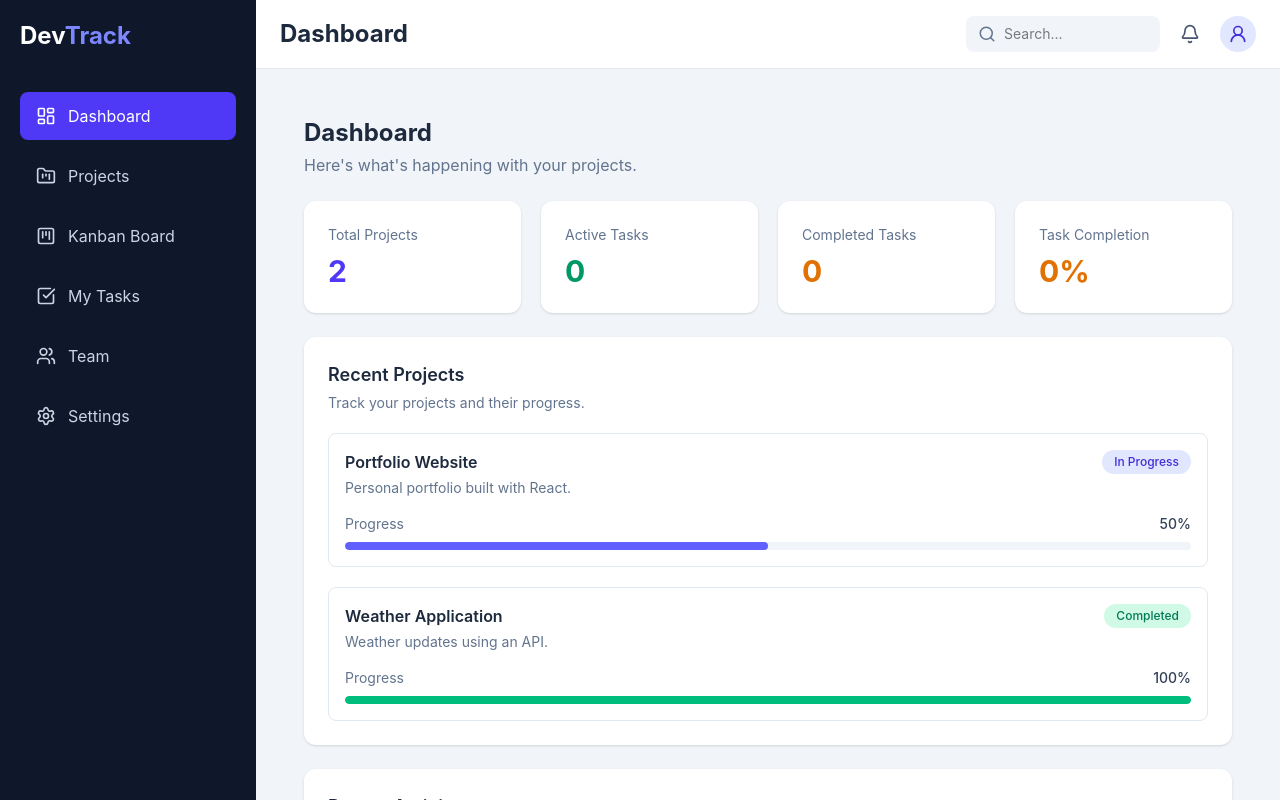
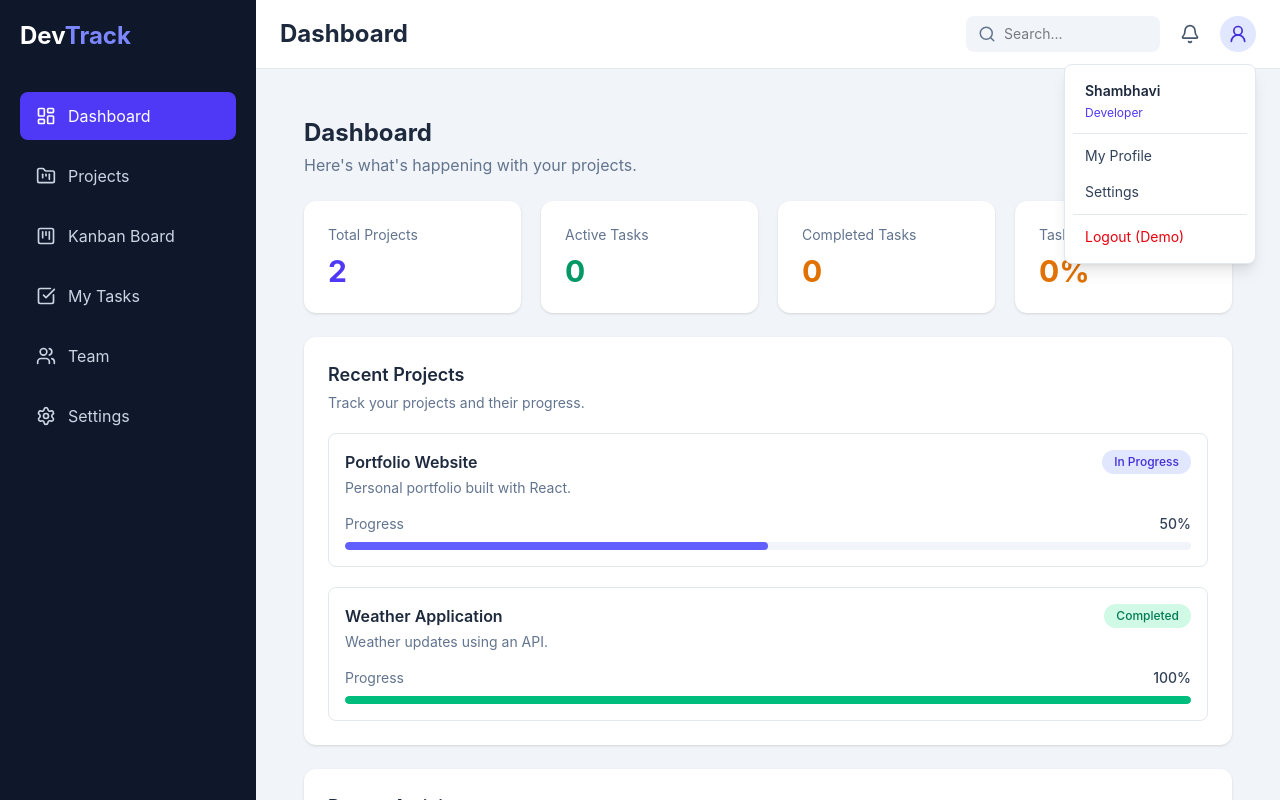
Before and after one commit to shambhavipandey1612/devtrack, a React (Vite) app: page / in a window 1280 px wide. Both pictures are taken after a click on the button 1238 px from the left and 34 px from the top of the page. Shown: the top 800 px of the page. Built offline with nearby package versions, Linux system fonts and the light colour scheme.

Commit message:
started user login page

```diff
--- a/src/component/topbar.tsx
+++ b/src/component/topbar.tsx
@@ -1,9 +1,22 @@
 
 import { Search, Bell, UserRound } from "lucide-react";
 import { useLocation } from "react-router-dom";
+import { useState } from "react";
 
 function Topbar() {
   const location = useLocation();
+  const [isProfileOpen, setIsProfileOpen] = useState(false);
+  const [profile, setProfile] = useState(() => {
+  const savedProfile = localStorage.getItem("userProfile");
+
+  return savedProfile
+    ? JSON.parse(savedProfile)
+    : {
+        name: "Shambhavi",
+        email: "",
+        role: "Developer",
+      };
+});
 
   const pageTitles: Record<string, string> = {
     "/": "Dashboard",
@@ -45,9 +58,55 @@ function Topbar() {
         </button>
 
         {/* Profile */}
-        <button className="flex items-center justify-center rounded-full bg-indigo-100 p-2 text-indigo-700">
-          <UserRound size={20} />
+        <div className="relative">
+        <button  onClick={() => setIsProfileOpen(!isProfileOpen)}
+         className="flex items-center justify-center rounded-full bg-indigo-100 p-2 text-indigo-700
+         hover:bg-indigo-200"><UserRound size={20} />
         </button>
+        {isProfileOpen && (
+          <div className="absolute right-0 top-12 z-50 w-48 rounded-lg border border-slate-200 bg-white p-2
+          shadow-lg dark:border-gray-700 dark:bg-gray-800">
+         <div className="px-3 py-2">
+        <p className="truncate text-sm font-semibold text-slate-800 dark:text-white">{profile.name}</p>
+
+  <p className="truncate text-xs text-slate-500 dark:text-gray-400">
+    {profile.email}
+  </p>
+
+  <p className="mt-1 text-xs text-indigo-600 dark:text-indigo-400">
+    {profile.role}
+  </p>
+</div>
+        <div className="my-1 border-t border-slate-200 dark:border-gray-700" />
+
+      <button onClick={() => {
+          window.location.href = "/settings";
+          setIsProfileOpen(false);
+        }}
+        className="w-full rounded-md px-3 py-2 text-left text-sm text-slate-700 hover:bg-slate-100 dark:text-gray-200
+        dark:hover:bg-gray-700">
+        My Profile
+      </button>
+
+      <button onClick={() => {
+          window.location.href = "/settings";
+          setIsProfileOpen(false);
+        }}
+        className="w-full rounded-md px-3 py-2 text-left text-sm text-slate-700 hover:bg-slate-100 dark:text-gray-200
+        dark:hover:bg-gray-700">
+        Settings
+      </button>
+
+      <div className="my-1 border-t border-slate-200 dark:border-gray-700" />
+
+      <button onClick={() => setIsProfileOpen(false)}
+        className="w-full rounded-md px-3 py-2 text-left text-sm text-red-600 hover:bg-red-50 dark:hover:bg-gray-700">
+        Logout (Demo)
+      </button>
+    </div>
+
+        )}
+        </div>
 
       </div>
     </header>
```
